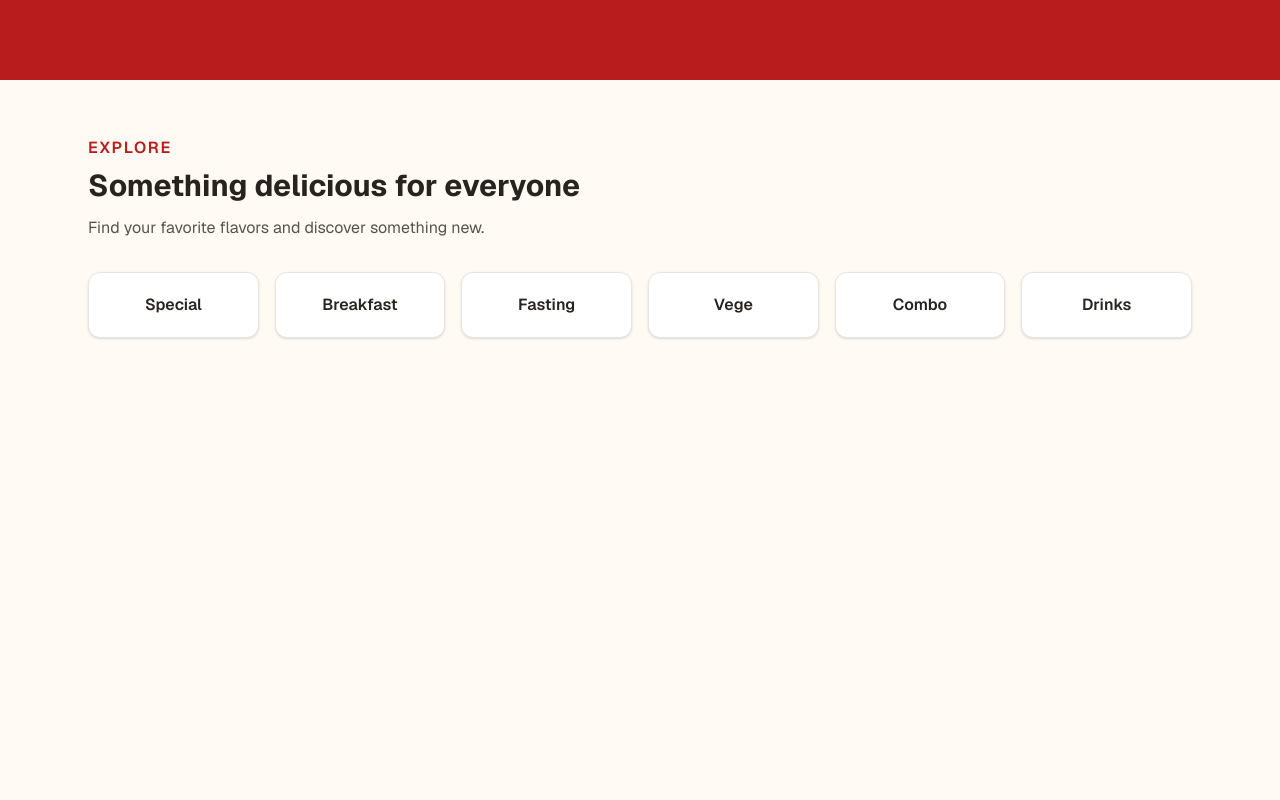
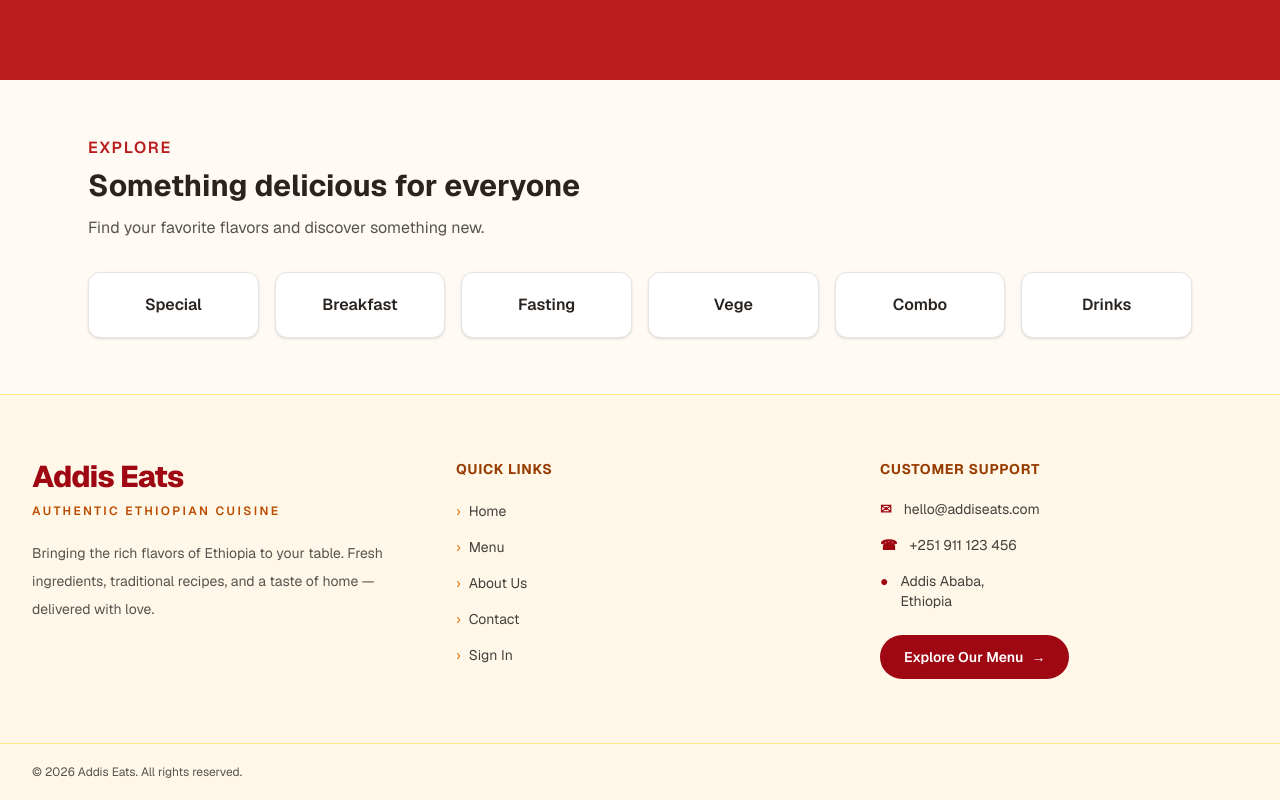
Before and after one commit to Makda-Yoseph/Addis-Eat, a Next.js app: page / in a window 1280 px wide. Shown: the part 602-1402 px from the top of the page. Before the commit the page ends 996 px from the top, so only its background shows below. Built offline with nearby package versions, Linux system fonts and the light colour scheme; no server answers.

Commit message:
modification

```diff
--- a/app/layout.js
+++ b/app/layout.js
@@ -2,6 +2,7 @@ import { Geist, Geist_Mono } from "next/font/google";
 import "./globals.css";
 import { Suspense } from "react";
 import Header from "@/components/header";
+import Footer from "@/components/footer";
 
 const geistSans = Geist({
   variable: "--font-geist-sans",
@@ -63,6 +64,7 @@ export default function RootLayout({ children }) {
         </Suspense>
 
         {children}
+        <Footer />
       </body>
     </html>
   );
--- /dev/null
+++ b/components/footer.js
@@ -0,0 +1,132 @@
+import Link from "next/link";
+
+const quickLinks = [
+  { label: "Home", href: "/" },
+  { label: "Menu", href: "/menu" },
+  { label: "About Us", href: "/about" },
+  { label: "Contact", href: "/contact" },
+  { label: "Sign In", href: "/signin" },
+];
+
+export default function Footer() {
+  return (
+    <footer className="mt-auto border-t border-amber-200 bg-[#fff8e9] text-stone-700">
+      <div className="mx-auto grid max-w-7xl gap-10 px-6 py-12 sm:grid-cols-2 lg:grid-cols-3 lg:gap-14 lg:px-8 lg:py-16">
+        <div>
+          <Link
+            href="/"
+            className="text-3xl font-extrabold tracking-tight text-red-800 transition-colors hover:text-red-700"
+          >
+            Addis Eats
+          </Link>
+
+          <p className="mt-2 text-xs font-semibold uppercase tracking-[0.2em] text-amber-700">
+            Authentic Ethiopian Cuisine
+          </p>
+
+          <p className="mt-5 max-w-sm text-sm leading-7 text-stone-600">
+            Bringing the rich flavors of Ethiopia to your table. Fresh
+            ingredients, traditional recipes, and a taste of home — delivered
+            with love.
+          </p>
+        </div>
+
+        <div>
+          <h2 className="text-sm font-bold uppercase tracking-wider text-amber-800">
+            Quick Links
+          </h2>
+
+          <ul className="mt-5 space-y-3">
+            {quickLinks.map((link) => (
+              <li key={link.label}>
+                <Link
+                  href={link.href}
+                  className="inline-flex items-center gap-2 text-sm transition-colors hover:text-red-800"
+                >
+                  <span className="text-amber-600" aria-hidden="true">
+                    ›
+                  </span>
+                  {link.label}
+                </Link>
+              </li>
+            ))}
+          </ul>
+        </div>
+
+        <div>
+          <h2 className="text-sm font-bold uppercase tracking-wider text-amber-800">
+            Customer Support
+          </h2>
+
+          <div className="mt-5 space-y-4 text-sm">
+            <p className="flex items-start gap-3">
+              <span className="font-bold text-red-800" aria-hidden="true">
+                ✉
+              </span>
+              <a
+                href="mailto:hello@addiseats.com"
+                className="break-all transition-colors hover:text-red-800"
+              >
+                hello@addiseats.com
+              </a>
+            </p>
+
+            <p className="flex items-start gap-3">
+              <span className="font-bold text-red-800" aria-hidden="true">
+                ☎
+              </span>
+              <a
+                href="tel:+251911123456"
+                className="transition-colors hover:text-red-800"
+              >
+                +251 911 123 456
+              </a>
+            </p>
+
+            <p className="flex items-start gap-3">
+              <span className="font-bold text-red-800" aria-hidden="true">
+                ●
+              </span>
+              <span>
+                Addis Ababa,
+                <br />
+                Ethiopia
+              </span>
+            </p>
+          </div>
+
+          <Link
+            href="/menu"
+            className="mt-6 inline-flex items-center justify-center rounded-full bg-red-800 px-6 py-3 text-sm font-semibold text-white transition hover:bg-red-700 focus-visible:outline-2 focus-visible:outline-offset-2 focus-visible:outline-red-800"
+          >
+            Explore Our Menu{" "}
+            <span className="ml-2" aria-hidden="true">
+              →
+            </span>
+          </Link>
+        </div>
+      </div>
+
+      <div className="border-t border-amber-200">
+        <div className="mx-auto flex max-w-7xl flex-col gap-3 px-6 py-5 text-center text-xs text-stone-600 sm:flex-row sm:items-center sm:justify-between sm:text-left lg:px-8">
+          <p>© 2026 Addis Eats. All rights reserved.</p>
+
+          {/* <p className="font-medium text-red-800">
+            Good Food <span className="mx-2 text-amber-600">•</span>
+            Happy People <span className="mx-2 text-amber-600">•</span>
+            Addis Eats
+          </p> */}
+        </div>
+      </div>
+
+      {/* <div
+        className="h-2 border-y border-amber-500"
+        style={{
+          backgroundImage:
+            "repeating-linear-gradient(45deg, #991b1b 0px, #991b1b 5px, #f3d28a 5px, #f3d28a 10px, #fff8e9 10px, #fff8e9 15px)",
+        }}
+        aria-hidden="true"
+      /> */}
+    </footer>
+  );
+}
```
